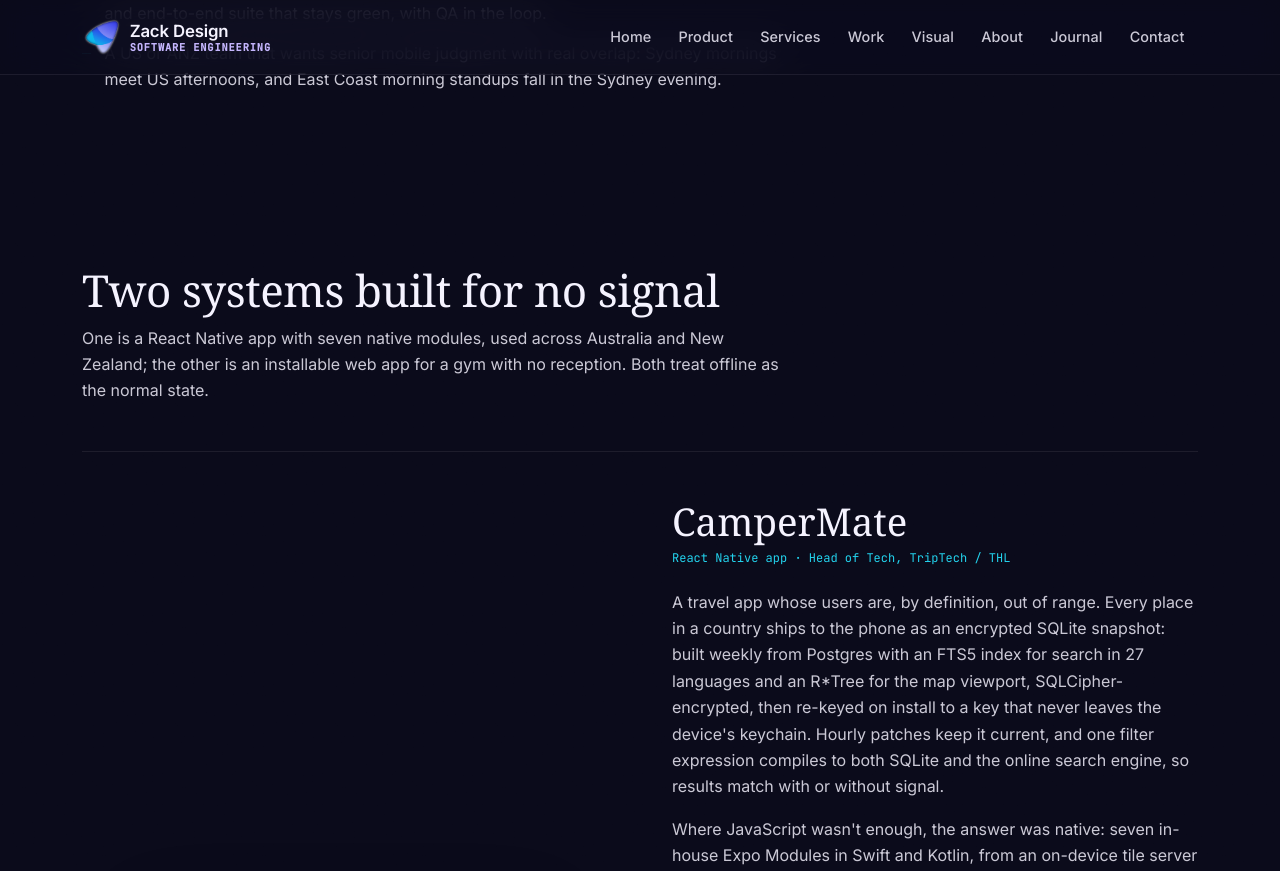
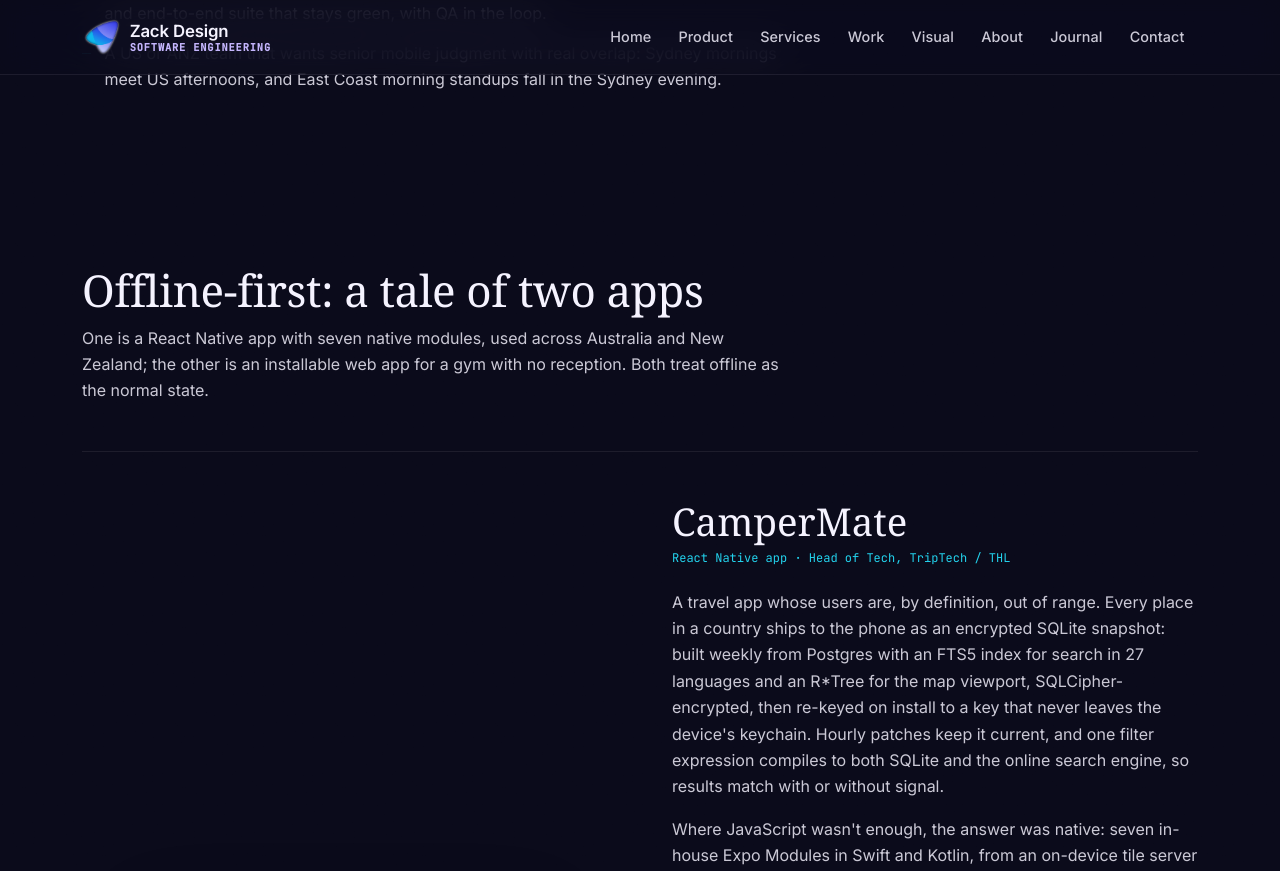
Before and after one commit to zackdesign/zackdesign.github.io, a Jekyll site: the page built from react-native.html, in a window 1280 px wide and 900 px high, scrolled down 1358 px, cut to the strip 0-871 px from the top of the window. Built offline with Jekyll 4.4.1, drawn with Linux system fonts in a browser that asks for light colours; some web fonts are replaced.

Commit message:
Consulting page: cases heading is 'Offline-first: a tale of two apps'
Co-Authored-By: Claude Opus 5 (1M context) <noreply@anthropic.com>
Claude-Session: https://claude.ai/code/session_01B7agvMY8RFXuMkgWRXfTLu

```diff
--- a/react-native.html
+++ b/react-native.html
@@ -61,7 +61,7 @@ permalink: /react-native/
   <div class="container">
     <div class="offer-cases reveal">
       <div class="offer-cases__head">
-        <h2 class="section-title">Two systems built for no signal</h2>
+        <h2 class="section-title">Offline-first: a tale of two apps</h2>
         <p>One is a React Native app with seven native modules, used across Australia and New Zealand; the other is an installable web app for a gym with no reception. Both treat offline as the normal state.</p>
       </div>
 
```
